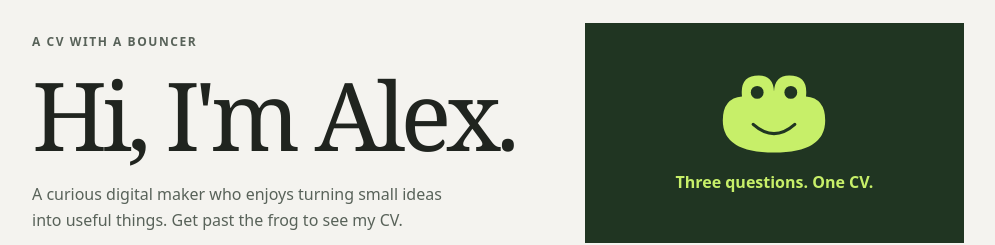
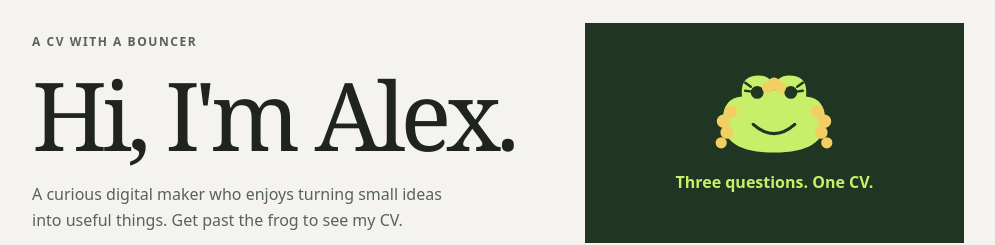
Before and after one commit to Tessascholi/cv-playground, a plain HTML site: page index.html in a window 1280 px wide. Shown: the part 134-379 px from the top of the page, without its empty margins (142-1137 px from the left). Drawn offline with Linux system fonts and the light colour scheme.

Commit message:
Make the frog a girl frog with blonde curls

```diff
--- a/index.html
+++ b/index.html
@@ -12,7 +12,7 @@
 <body><div class="wrap">
 <header><span>Playground / Personal site</span><span class="tag">Fictional demo</span></header>
 <main>
-<div class="hero"><div><p class="eyebrow">A CV with a bouncer</p><h1>Hi, I'm Alex.</h1><p class="lead">A curious digital maker who enjoys turning small ideas into useful things. Get past the frog to see my CV.</p></div><div class="frog"><div><svg viewBox="0 0 160 110" role="img" aria-label="A smiling cartoon frog"><path d="M16 63 Q16 35 40 33 Q37 7 61 7 Q79 7 80 27 Q81 7 99 7 Q123 7 120 33 Q144 35 144 63 Q144 103 80 103 Q16 103 16 63Z" fill="#c7ef69"/><circle cx="59" cy="28" r="8" fill="#203522"/><circle cx="101" cy="28" r="8" fill="#203522"/><path d="M54 68 Q80 91 106 68" fill="none" stroke="#203522" stroke-width="4" stroke-linecap="round"/></svg><p>Three questions. One CV.</p></div></div></div>
+<div class="hero"><div><p class="eyebrow">A CV with a bouncer</p><h1>Hi, I'm Alex.</h1><p class="lead">A curious digital maker who enjoys turning small ideas into useful things. Get past the frog to see my CV.</p></div><div class="frog"><div><svg viewBox="0 0 160 110" role="img" aria-label="A smiling cartoon girl frog with blonde curls"><path d="M16 63 Q16 35 40 33 Q37 7 61 7 Q79 7 80 27 Q81 7 99 7 Q123 7 120 33 Q144 35 144 63 Q144 103 80 103 Q16 103 16 63Z" fill="#c7ef69"/><circle cx="59" cy="28" r="8" fill="#203522"/><circle cx="101" cy="28" r="8" fill="#203522"/><path d="M54 68 Q80 91 106 68" fill="none" stroke="#203522" stroke-width="4" stroke-linecap="round"/><g fill="#f2cf63"><circle cx="72" cy="22" r="7"/><circle cx="80" cy="17" r="7.5"/><circle cx="88" cy="22" r="7"/><circle cx="26" cy="52" r="8"/><circle cx="17" cy="64" r="8.5"/><circle cx="21" cy="78" r="8"/><circle cx="14" cy="91" r="7"/><circle cx="134" cy="52" r="8"/><circle cx="143" cy="64" r="8.5"/><circle cx="139" cy="78" r="8"/><circle cx="146" cy="91" r="7"/></g><g stroke="#203522" stroke-width="3" stroke-linecap="round"><path d="M51 21 L44 16"/><path d="M52 27 L44 26"/><path d="M109 21 L116 16"/><path d="M108 27 L116 26"/></g></svg><p>Three questions. One CV.</p></div></div></div>
 <section id="gate" class="panel" aria-labelledby="gate-title"><h2 id="gate-title">Can you get in?</h2><p class="lead">A tiny quiz about me. All three answers must be right.</p><form id="quiz"><div class="questions" id="questions"></div><div class="actions"><button class="primary" type="submit">Unlock my CV</button><button class="secondary" type="reset">Try again</button><span id="result" class="status" role="status" aria-live="polite"></span></div></form><p class="note">Workshop demo only. This quiz is not security; the CV is already in the page source.</p></section>
 <noscript><p class="note">This interactive demo requires JavaScript. Enable it and reload to try the quiz.</p></noscript>
 <section id="cv" class="panel section" hidden aria-labelledby="cv-title"><p class="eyebrow">You're in</p><h2 id="cv-title" tabindex="-1">Alex Morgan</h2><p class="lead">Digital maker · Fictional example profile</p><div class="section"><h3>About me</h3><p>I enjoy designing simple experiences, experimenting with technology and learning by building.</p></div><div class="section"><h3>Selected projects</h3><div class="grid"><article class="project"><h3>01 / Weekend planner</h3><p>A small prototype to make choosing weekend activities easier.</p></article><article class="project"><h3>02 / Ideas notebook</h3><p>A simple interface for collecting and organizing ideas.</p></article></div></div><div class="section"><h3>Skills</h3><div class="skills"><span>Design</span><span>Prototyping</span><span>Research</span></div></div><div class="section"><h3>Guestbook</h3><p class="note">Local demo: messages stay in this browser when local storage is available. Use fictional messages only.</p><form class="guest" id="guest-form"><label for="message">Leave a short message</label><textarea id="message" required maxlength="140" rows="2" placeholder="Nice frog!"></textarea><button class="primary" type="submit">Sign guestbook</button><span id="guest-status" role="status"></span></form><ul id="entries" aria-label="Local messages"></ul></div><div class="actions section"><button class="secondary" id="lock" type="button">Lock CV again</button></div></section>
```
